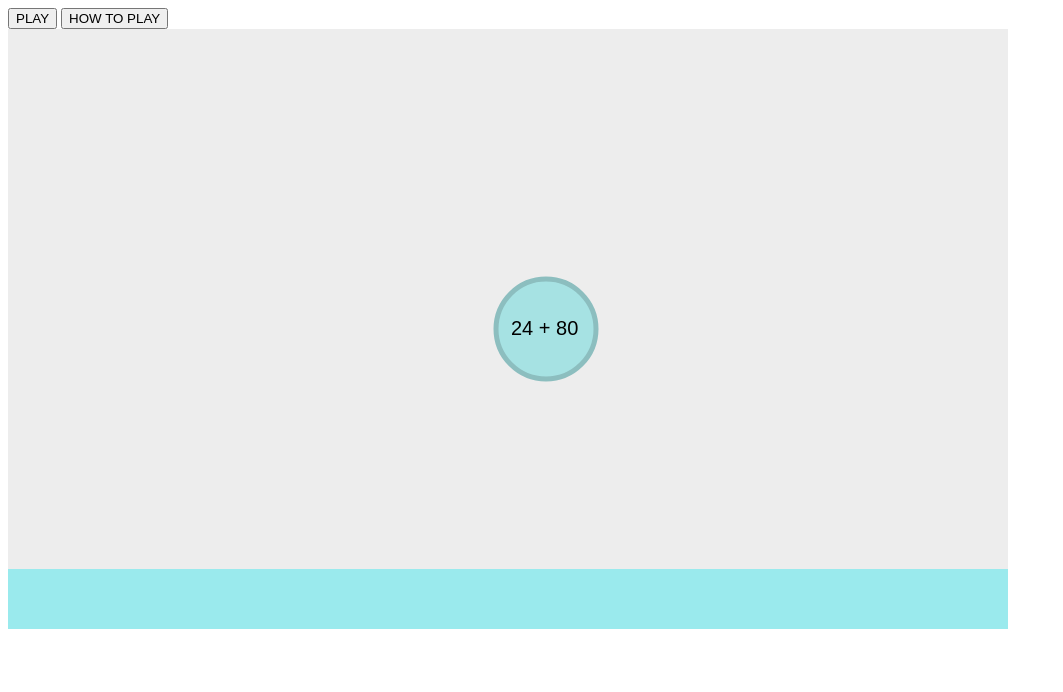
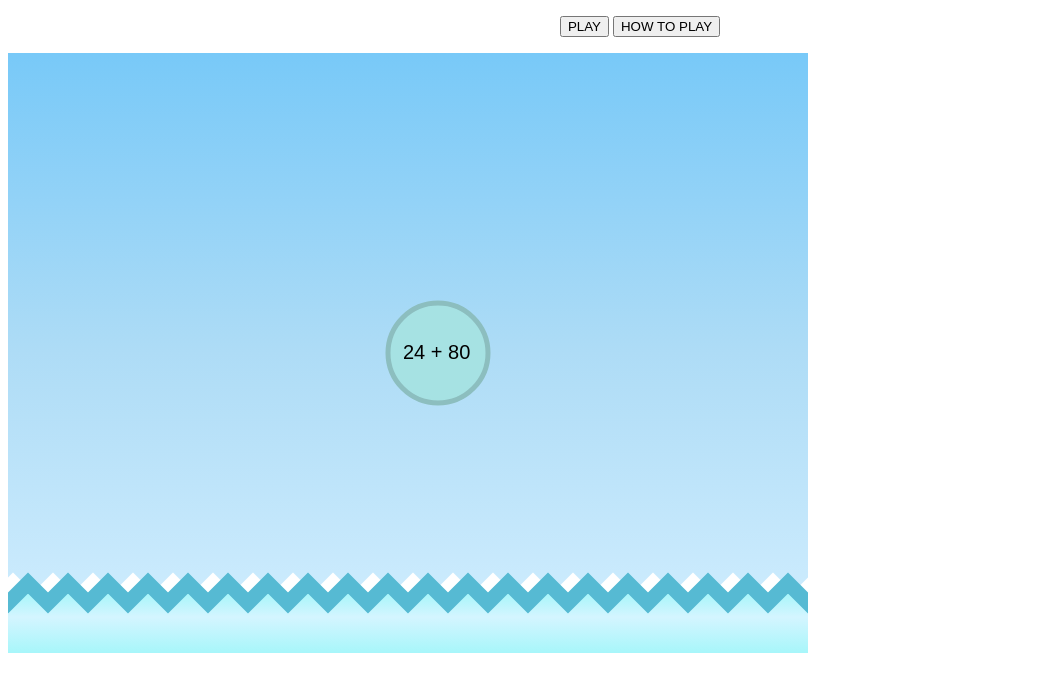
Before and after one commit to Ushakovkd/raindrops, a plain HTML site: page index.html in a window 1280 px wide. Both pictures are taken after a click on the button "PLAY". Shown: the whole page, without its empty margins (0-1063 px from the left). Drawn offline with Linux system fonts and the light colour scheme.

Commit message:
Redesigne background and sea elements

```diff
--- a/app/visual_area.js
+++ b/app/visual_area.js
@@ -1,10 +1,15 @@
-const DEFAULT_AREA_BACKGROUND_COLOR = '#ededed';
-const DEFAULT_SEA_COLOR = '#9aeaed';
+var DEFAULT_AREA_HEIGHT = 600;
+const DEFAULT_SEA_COLOR = '#a7f6fa';
 const DEFAULT_SEA_HEIGHT = 60;
-const DEFAULT_SEA_BORDER = null;
+const DEFAULT_SEA_BORDER = { width: 15, color: '#56bad3' };
 const DEFAULT_DROP_BORDER = { width: 5, color: '#8cbebf' };
 const DEFAULT_DROP_COLOR = '#a6e2e3';
 
+const SEA_WAVE_ADDITIONAL_COLOR = 'white';
+const SEA_ADDITIONAL_COLOR = '#d4f5ff';
+const AREA_GRADIENT_COLOR_FIRST = '#78c9f8';
+const AREA_GRADIENT_COLOR_SECOND = '#aedcf6';
+const AREA_GRADIENT_COLOR_THIRD = '#d3efff';
 const UPDATE_FREQUENCY = 8;
 const DROP_CREATING_FREQUENCY = 4000;
 const SEA_INCREASE = 50;
@@ -22,9 +27,11 @@ function play() {
 }
 
 function initVisualFrame() {
-    visualArea = new VisualArea(1000, 600);
+    visualArea = new VisualArea(800, DEFAULT_AREA_HEIGHT);
     const frameElement = visualArea.getFrameElement();
-    document.body.append(frameElement);
+    frameElement.className = "  visual-area";
+    const gameContainer = document.getElementById("game-container");
+    gameContainer.append(frameElement);
 }
 
 class Shape {
@@ -157,13 +164,11 @@ function getRandomArbitrary(min, max) {
 }
 
 class VisualArea {
-    constructor(width, height, background = DEFAULT_AREA_BACKGROUND_COLOR, updateFrequency = UPDATE_FREQUENCY) {
-        this._background = background;
+    constructor(width, height, updateFrequency = UPDATE_FREQUENCY) {
         this._updateFrequency = updateFrequency;
         this._area = document.createElement("canvas");
         this._area.width = width;
         this._area.height = height;
-        this._area.style.background = background;
         this._areaContext = this._area.getContext("2d");
         this._drops = [];
     }
@@ -278,8 +283,41 @@ class VisualArea {
 
     renderSea() {
         const { _sea } = this;
-        this._areaContext.fillStyle = _sea.getColor();
+
+        _sea.setCoordinates(-15, _sea.getY()+10);
+        this._areaContext.strokeStyle = SEA_WAVE_ADDITIONAL_COLOR;
+        this._areaContext.lineWidth = _sea.getBorder().width;
+        this._areaContext.beginPath();
+        this._areaContext.moveTo(_sea.getX(), _sea.getY());
+        for(let i = 1; i < 50; i+=2) {
+            const step = 20;
+            this._areaContext.lineTo(_sea.getX()+step*i, _sea.getY()-step);
+            this._areaContext.lineTo(_sea.getX()+step*(i+1), _sea.getY());
+        }
+        this._areaContext.stroke();
+        _sea.setCoordinates(0, _sea.getY()-10);
+
+        const gradient = this._areaContext.createLinearGradient(_sea.getX(), _sea.getY(), 0, this._area.height);
+        gradient.addColorStop(0, _sea.getColor());
+        gradient.addColorStop(.4, SEA_ADDITIONAL_COLOR);
+        gradient.addColorStop(1, _sea.getColor());
+        this._areaContext.fillStyle = gradient;
         this._areaContext.fillRect(_sea.getX(), _sea.getY(), _sea.getWidth(), _sea.getHeight());
+
+        _sea.setCoordinates(0, _sea.getY()+10);
+        this._areaContext.strokeStyle = _sea.getBorder().color;
+        this._areaContext.lineWidth = _sea.getBorder().width;
+        this._areaContext.beginPath();
+        this._areaContext.moveTo(_sea.getX()-5, _sea.getY()+5);
+        for(let i = 1; i < 50; i+=2) {
+            const step = 20;
+            this._areaContext.lineTo(_sea.getX()+step*i, _sea.getY()-step);
+            this._areaContext.lineTo(_sea.getX()+step*(i+1), _sea.getY());
+        }
+        this._areaContext.stroke();
+        _sea.setCoordinates(0, _sea.getY()-10);
+
+
     }
 
     renderDrop(x, y, radius, border, color, expression) {
@@ -300,7 +338,11 @@ class VisualArea {
     }
 
     renderBackground() {
-        this._areaContext.fillStyle = this._background;
-        this._areaContext.clearRect(0, 0, this._area.width, this._area.height);
+        const gradient = this._areaContext.createLinearGradient(0, 0, 0, this._area.height);
+        gradient.addColorStop(0, AREA_GRADIENT_COLOR_FIRST);
+        gradient.addColorStop(.5, AREA_GRADIENT_COLOR_SECOND);
+        gradient.addColorStop(1, AREA_GRADIENT_COLOR_THIRD);
+        this._areaContext.fillStyle = gradient;
+        this._areaContext.fillRect(0, 0, this._area.width, this._area.height);
     }
 }
--- a/index.html
+++ b/index.html
@@ -7,9 +7,11 @@
     <link rel="stylesheet" type="text/css" href="style.css" media="screen"/>
 </head>
 <body>
-    <div class="game-container">
-        <button action="play" onclick="dispatch()">PLAY</button>
-        <button action="how-to-play" onclick="dispatch()">HOW TO PLAY</button>
+    <div id="game-container">
+        <div class="buttons-group">
+            <button action="play" onclick="dispatch()">PLAY</button>
+            <button action="how-to-play" onclick="dispatch()">HOW TO PLAY</button>
+        </div>
     </div>
 </body>
 <script type="text/javascript" language="javascript" src="app/dispatcher.js"></script>
--- a/style.css
+++ b/style.css
@@ -0,0 +1,16 @@
+#game-container {
+    padding: 0;
+}
+.buttons-group {
+    margin: 1rem auto;
+    width: fit-content;
+}
+.visual-area {
+    display: inline-block;
+}
+.calculate-area {
+    display: inline-block;
+    vertical-align: top;
+    background-color: #bdf0e9;
+    border-left: 3px solid #acd8d2;
+}
```
